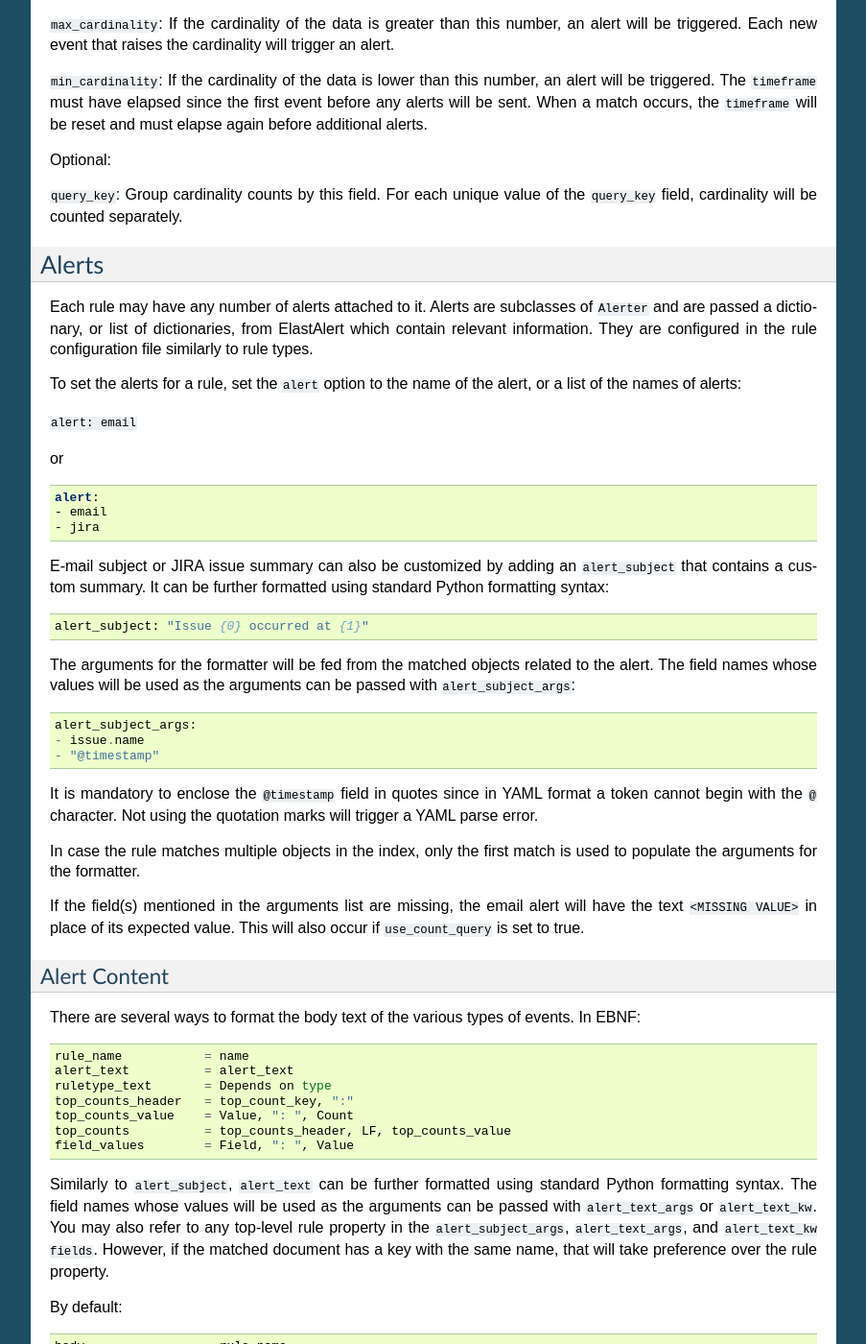
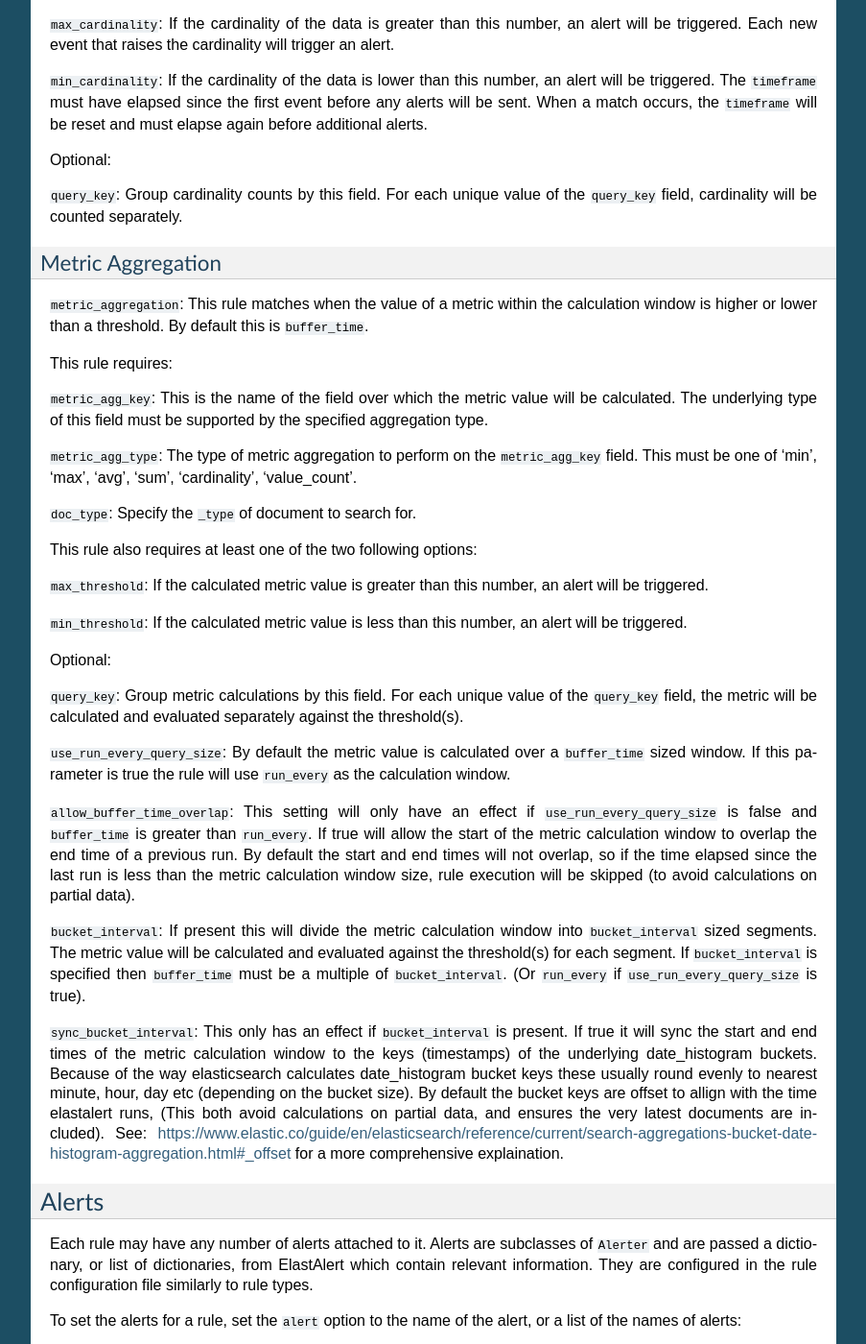
Before and after one commit to Yelp/elastalert, a Sphinx documentation site: the page built from docs/source/ruletypes.rst, in a window 1280 px wide and 1400 px high, scrolled down 17613 px. Shown: the whole window at 96% size, without its empty margins (198-1101 px from the left). Built offline with Sphinx 7.4.7, drawn with Linux system fonts in a browser that asks for light colours; pages that are not in the unit, such as notebooks, are missing from menus.

Commit message:
Initial rule documentation

```diff
--- a/docs/source/ruletypes.rst
+++ b/docs/source/ruletypes.rst
@@ -932,6 +932,51 @@ Optional:
 
 ``query_key``: Group cardinality counts by this field. For each unique value of the ``query_key`` field, cardinality will be counted separately.
 
+Metric Aggregation
+~~~~~~~~
+
+``metric_aggregation``: This rule matches when the value of a metric within the calculation window is higher or lower than a threshold. By
+default this is ``buffer_time``.
+
+This rule requires:
+
+``metric_agg_key``: This is the name of the field over which the metric value will be calculated. The underlying type of this field must be
+supported by the specified aggregation type.
+
+``metric_agg_type``: The type of metric aggregation to perform on the ``metric_agg_key`` field. This must be one of 'min', 'max', 'avg',
+'sum', 'cardinality', 'value_count'.
+
+``doc_type``: Specify the ``_type`` of document to search for.
+
+This rule also requires at least one of the two following options:
+
+``max_threshold``: If the calculated metric value is greater than this number, an alert will be triggered.
+
+``min_threshold``: If the calculated metric value is less than this number, an alert will be triggered.
+
+Optional:
+
+``query_key``: Group metric calculations by this field. For each unique value of the ``query_key`` field, the metric will be calculated and
+evaluated separately against the threshold(s).
+
+``use_run_every_query_size``: By default the metric value is calculated over a ``buffer_time`` sized window. If this parameter is true
+the rule will use ``run_every`` as the calculation window.
+
+``allow_buffer_time_overlap``: This setting will only have an effect if ``use_run_every_query_size`` is false and ``buffer_time`` is greater
+than ``run_every``. If true will allow the start of the metric calculation window to overlap the end time of a previous run. By default the
+start and end times will not overlap, so if the time elapsed since the last run is less than the metric calculation window size, rule execution
+will be skipped (to avoid calculations on partial data).
+
+``bucket_interval``: If present this will divide the metric calculation window into ``bucket_interval`` sized segments. The metric value will
+be calculated and evaluated against the threshold(s) for each segment. If ``bucket_interval`` is specified then ``buffer_time`` must be a
+multiple of ``bucket_interval``. (Or ``run_every`` if ``use_run_every_query_size`` is true).
+
+``sync_bucket_interval``: This only has an effect if ``bucket_interval`` is present. If true it will sync the start and end times of the metric
+calculation window to the keys (timestamps) of the underlying date_histogram buckets. Because of the way elasticsearch calculates date_histogram
+bucket keys these usually round evenly to nearest minute, hour, day etc (depending on the bucket size). By default the bucket keys are offset to
+allign with the time elastalert runs, (This both avoid calculations on partial data, and ensures the very latest documents are included).
+See: https://www.elastic.co/guide/en/elasticsearch/reference/current/search-aggregations-bucket-datehistogram-aggregation.html#_offset for a
+more comprehensive explaination.
 
 .. _alerts:
 
```
